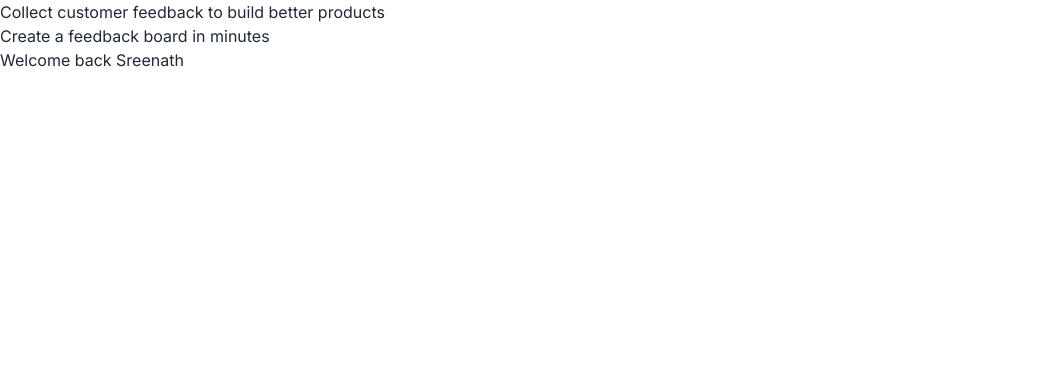
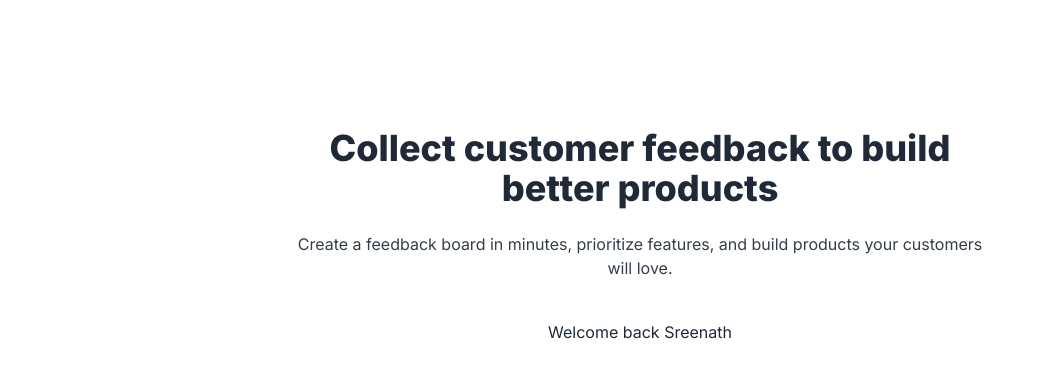
Before and after one commit to sreenathpradeep/saas-one, a Next.js app: page / in a window 1280 px wide. Shown: the top 378 px of the page, without its empty margins (0-1045 px from the left). Built offline with nearby package versions, Linux system fonts and the light colour scheme.

Commit message:
modified hero section with tailwind classes

```diff
--- a/app/page.js
+++ b/app/page.js
@@ -1,17 +1,22 @@
 import ButtonLogin from "@/components/ButtonLogin";
 
 export default function Home() {
-
- // variables
+  // variables
   const isLoggedIn = true;
   const user = "Sreenath";
 
   //main app
   return (
     <main>
-      <h1 className="title">Collect customer feedback to build better products</h1>
-      <div className="title">Create a feedback board in minutes</div>
-      <ButtonLogin isLoggedIn={isLoggedIn} name={user} />
+      <section className="px-8 text-center py-32 max-w-3xl mx-auto">
+        <h1 className="text-4xl font-extrabold mb-6">
+          Collect customer feedback to build better products
+        </h1>
+        <div className="opacity-90 mb-10">
+          Create a feedback board in minutes, prioritize features, and build products your customers will love.
+        </div>
+        <ButtonLogin isLoggedIn={isLoggedIn} name={user} />
+      </section>
     </main>
   );
 }
```
